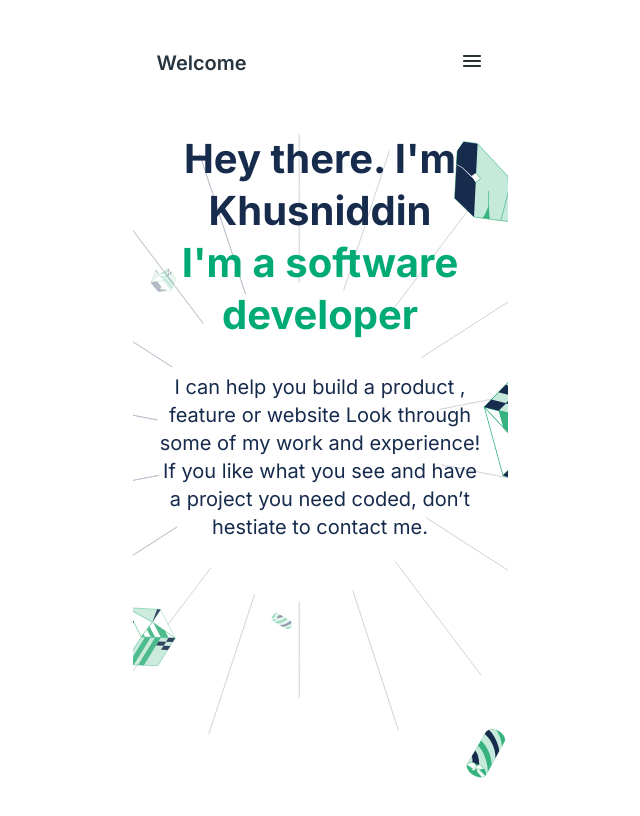
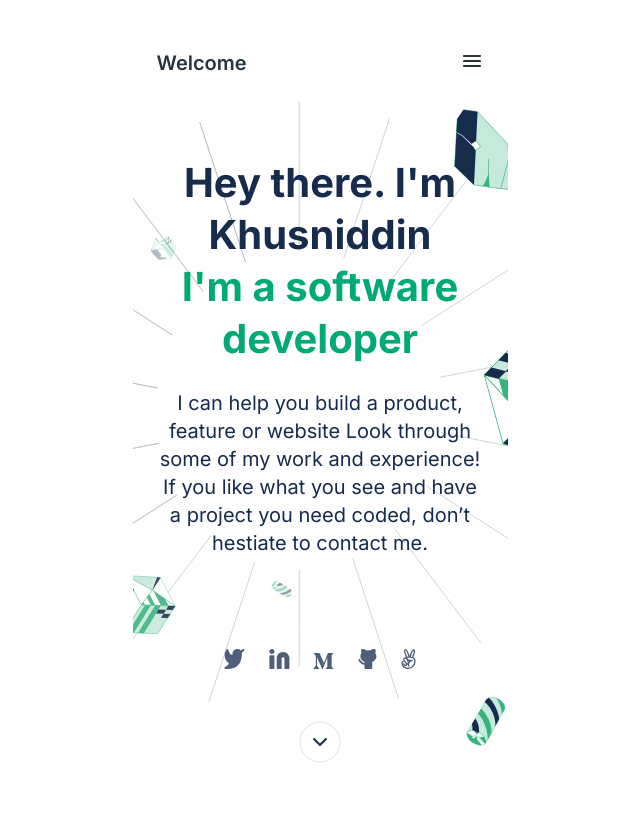
Before and after one commit to KIsmoilov/Portfolio, a website: page index.html in a window 1280 px wide. Shown: the whole page, without its empty margins (320-960 px from the left). Drawn offline with Linux system fonts and the light colour scheme.

Commit message:
Create social network contact section and work on their styles

```diff
--- a/index.html
+++ b/index.html
@@ -19,7 +19,7 @@
         <ul class="nav-bar">
           <li>Welcome</li>
           <li class="menu">
-            <a href="#"><img src="images/Icon - Menu.svg" alt="" /></a>
+            <a href="#"><img src="images/Icon-Menu.svg" alt="Menu" /></a>
           </li>
         </ul>
       </nav>
@@ -27,15 +27,47 @@
     <main>
       <section class="hero">
         <div class="intro">
-          <p>Hey there. I'm Khusniddin</p>
-          <p>I'm a software developer</p>
+          <h1>Hey there. I'm Khusniddin</h1>
+          <h2>I'm a software developer</h2>
         </div>
         <div class="text">
           <p>
-            I can help you build a product , feature or website Look through
-            some of my work and experience! If you like what you see and have a
+            I can help you build a product, feature or website Look through some
+            of my work and experience! If you like what you see and have a
             project you need coded, don’t hestiate to contact me.
           </p>
+        </div>
+        <div class="social">
+          <ul class="social-list">
+            <li>
+              <a href="#" target="_blank"
+                ><img src="/images/twitter.svg" alt="Twitter"
+              /></a>
+            </li>
+            <li>
+              <a href="#" target="_blank"
+                ><img src="/images/Linkedinicon.svg" alt="Linkedin"
+              /></a>
+            </li>
+            <li>
+              <a href="#" target="_blank"
+                ><img src="/images/medium.svg" alt="Medium"
+              /></a>
+            </li>
+            <li>
+              <a href="#" target="_blank"
+                ><img src="/images/github.svg" alt="GitHub"
+              /></a>
+            </li>
+            <li>
+              <a href="#" target="_blank"
+                ><img src="/images/angellist.svg" alt="Angel list"
+              /></a>
+            </li>
+          </ul>
+        </div>
+        <div class="scroll">
+          <img src="/images/Disabled.svg" alt="Scroll down button" />
         </div>
       </section>
     </main>
--- a/styles.css
+++ b/styles.css
@@ -1,8 +1,8 @@
 * {
+  box-sizing: border-box;
+  font-family: "Inter", sans-serif;
   margin: 0;
   padding: 0;
-  box-sizing: border-box;
-  font-family: "Inter", sans-serif;
 }
 
 html {
@@ -17,13 +17,13 @@
 }
 
 .nav-container {
-  font-weight: 600;
-  font-size: 20px;
-  line-height: 28px;
   align-items: center;
   color: #28353f;
+  font-size: 20px;
+  font-weight: 600;
+  line-height: 28px;
+  margin-bottom: 0;
   margin-top: 25px;
-  margin-bottom: 0;
   padding-bottom: 0;
   padding: 1.5rem;
 }
@@ -35,25 +35,30 @@
 }
 
 .menu {
+  height: 24px;
   width: 24px;
-  height: 24px;
 }
 
 .hero {
   background-image: url(/images/background.svg);
+  background-repeat: no-repeat;
   background-size: contain;
   height: 726px;
-  background-repeat: no-repeat;
 }
 
 .intro {
+  color: #172b4d;
+  margin: 0 2rem;
+  padding-top: 3.5rem;
+  text-align: center;
+}
+
+h1,
+h2 {
+  font-size: 40px;
+  font-style: normal;
   font-weight: 700;
-  font-size: 40px;
   line-height: 52px;
-  text-align: center;
-  font-size: bold;
-  margin: 2rem;
-  color: #172b4d;
 }
 
 .intro :last-child {
@@ -61,13 +66,35 @@
 }
 
 .text {
+  color: #172b4d;
+  font-size: 20px;
+  font-style: normal;
   font-weight: 400;
-  font-style: normal;
-  font-size: 20px;
+  height: 164px;
   line-height: 28px;
+  margin: 24px;
   text-align: center;
-  color: #172b4d;
   width: 327px;
-  height: 164px;
-  margin: 24px;
 }
+
+.social {
+  margin: 6rem 5rem 3rem 5rem;
+}
+
+.social-list {
+  align-items: baseline;
+  display: flex;
+  justify-content: space-around;
+  list-style: none;
+}
+
+.scroll {
+  display: flex;
+  justify-content: center;
+}
+
+@media screen and (max-width: 500px) {
+  body {
+    width: 414px;
+  }
+}
```
Also changed, not shown: images/Icon-Menu.svg (renamed from images/Icon - Menu.svg), images/Linkedinicon.svg (renamed from images/Linkedin icon.svg).
